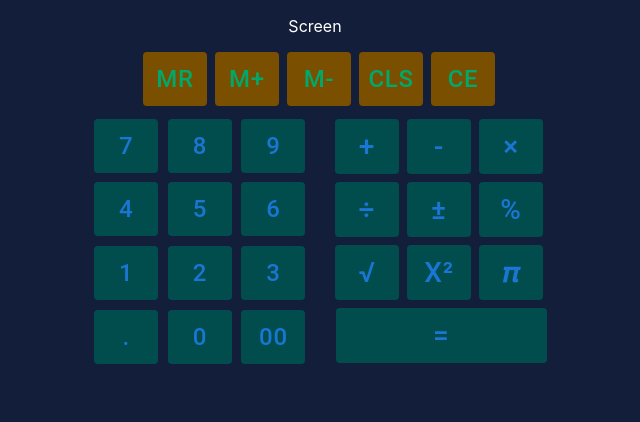
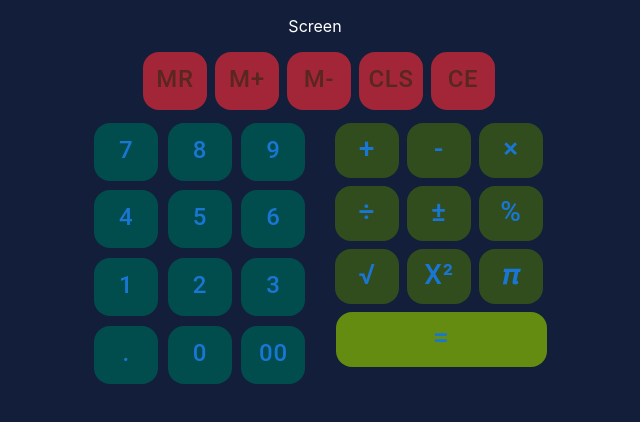
Before and after one commit to bluVshal/pub-sample-calculator, a React (Create React App) app: page / in a window 1280 px wide. Shown: the top 422 px of the page, without its empty margins (325-965 px from the left). Built offline with nearby package versions, Linux system fonts and the light colour scheme.

Commit message:
Added 3D effect on buttons with click animation

```diff
--- a/src/Components/Buttons/Buttons.js
+++ b/src/Components/Buttons/Buttons.js
@@ -13,7 +13,33 @@ const Buttons = () => {
                 sx={{
                     fontSize: '1.5rem',
                     backgroundColor:'#014D4E',
-                    margin:'0 0 0.6rem 0.6rem'
+                    margin:'0 0 0.6rem 0.6rem',
+                    border: 'solid transparent',
+                    borderRadius: '16px',
+                    borderWidth: '0 0 4px',
+                    boxSizing: 'border-box',
+                    transition: 'filter 2s',
+                    '&:hover': {
+                        boxShadow: '0 0 10px #9ecaed',
+                        background: '#40e0d0',
+                    },
+                    '&:active': {
+                        borderWidth: '4px 0 0',
+                        background: '#40e0d0',
+                    },
+                    '&:after': {
+                        backgroundClip: 'padding-box',
+                        backgroundColor: '#40e0d0',
+                        border: 'solid transparent',
+                        borderRadius: '16px',
+                        borderWidth: '0 0 4px',
+                        bottom: '-4px',
+                        left: '0',
+                        position: 'absolute',
+                        right: '0',
+                        top: '0',
+                        zIndex: '-1'
+                    }
                 }}>
                 {numbr}
             </Button>);
@@ -27,10 +53,36 @@ const Buttons = () => {
                 key={op}
                 sx={{
                     fontSize: '1.75rem',
-                    backgroundColor:'#014D4E',
+                    backgroundColor:'#314D1D',
+                    border: 'solid transparent',
+                    borderRadius: '16px',
+                    borderWidth: '0 0 4px',
+                    boxSizing: 'border-box',
                     width:'2.5rem',
                     height:'3.45rem',
-                    margin:'0 0 0.5rem 0.5rem'
+                    margin:'0 0 0.5rem 0.5rem',
+                    transition: 'filter 2s',
+                    '&:hover': {
+                        boxShadow: '0 0 10px #9ecaed',
+                        background: '#91A91F',
+                    },
+                    '&:active': {
+                        borderWidth: '4px 0 0',
+                        background: '#91A91F',
+                    },
+                    '&:after': {
+                        backgroundClip: 'padding-box',
+                        backgroundColor: '#91A91F',
+                        border: 'solid transparent',
+                        borderRadius: '16px',
+                        borderWidth: '0 0 4px',
+                        bottom: '-4px',
+                        left: '0',
+                        position: 'absolute',
+                        right: '0',
+                        top: '0',
+                        zIndex: '-1'
+                    }
                 }}>
                 {op}
             </Button>);
@@ -45,11 +97,38 @@ const Buttons = () => {
                 {populateoperationButtons()}
                 <Button
                   sx={{
+                    backgroundColor:'#648C11',
+                    border: 'solid transparent',
+                    borderRadius: '16px',
+                    borderWidth: '0 0 4px',
+                    boxSizing: 'border-box',
+                    fontSize: '1.75rem',
                     marginLeft:'0.45em',
-                    fontSize: '1.75rem',
-                    backgroundColor:'#014D4E',
+                    transition: 'filter 2s',
                     width:'88%',
-                    height:'3.4rem'
+                    height:'3.4rem',
+                    transform: 'translateZ(0)',
+                    '&:hover': {
+                        boxShadow: '0 0 10px #9ecaed',
+                        background: '#91A91F',
+                    },
+                    '&:active': {
+                        borderWidth: '4px 0 0',
+                        background: '#91A91F',
+                    },
+                    '&:after': {
+                        backgroundClip: 'padding-box',
+                        backgroundColor: '#91A91F',
+                        border: 'solid transparent',
+                        borderRadius: '16px',
+                        borderWidth: '0 0 4px',
+                        bottom: '-4px',
+                        left: '0',
+                        position: 'absolute',
+                        right: '0',
+                        top: '0',
+                        zIndex: '-1'
+                    }
                   }}>
                   =
                 </Button>
--- a/src/Components/Elements/Memory/Memory.js
+++ b/src/Components/Elements/Memory/Memory.js
@@ -4,7 +4,6 @@ import Button from '@mui/material/Button';
 const Memory = () => {
 
     const setBtnValue = (mem) => {
-        console.log("Inside");
     };
 
     const populateMemButtons = () =>{
@@ -15,10 +14,36 @@ const Memory = () => {
                 key={mem}
                 onClick={setBtnValue(mem)}
                 sx={{
-                    color: '#00A86B',
+                    color: '#592720',
                     fontSize: '1.5rem',
-                    backgroundColor:'#7A5000',
-                    margin:'0 0 0.8rem 0.5rem'
+                    background:'#A32638',
+                    border: 'solid transparent',
+                    borderRadius: '16px',
+                    borderWidth: '0 0 4px',
+                    boxSizing: 'border-box',
+                    margin:'0 0 0.8rem 0.5rem',
+                    transition: 'filter 2s',
+                    '&:hover': {
+                        boxShadow: '0 0 10px #9ecaed',
+                        background: '#DDADAF',
+                    },
+                    '&:active': {
+                        borderWidth: '4px 0 0',
+                        background: '#DDADAF',
+                    },
+                    '&:after': {
+                        backgroundClip: 'padding-box',
+                        backgroundColor: '#DDADAF',
+                        border: 'solid transparent',
+                        borderRadius: '16px',
+                        borderWidth: '0 0 4px',
+                        bottom: '-4px',
+                        left: '0',
+                        position: 'absolute',
+                        right: '0',
+                        top: '0',
+                        zIndex: '-1'
+                    }
                     }}>
             {mem}
             </Button>);
```
